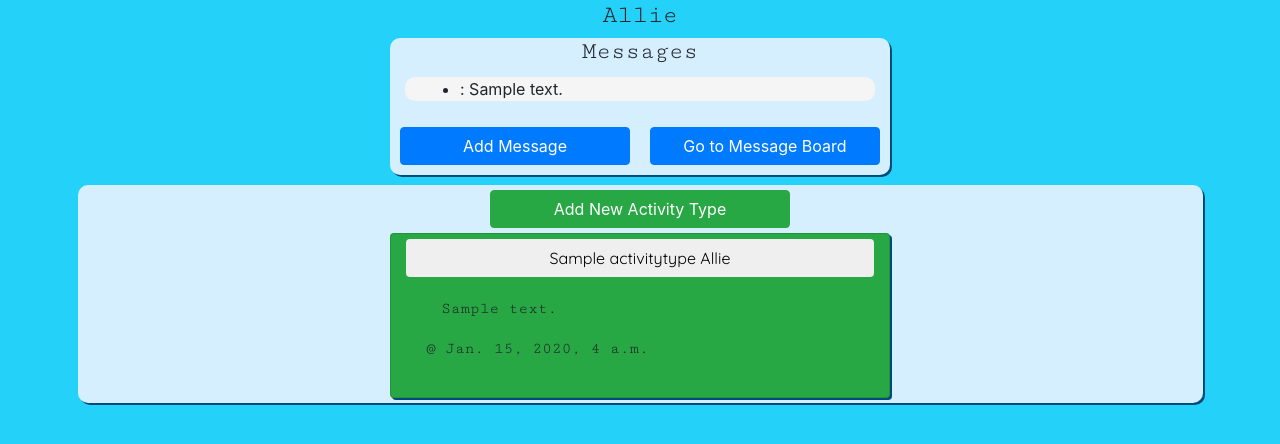
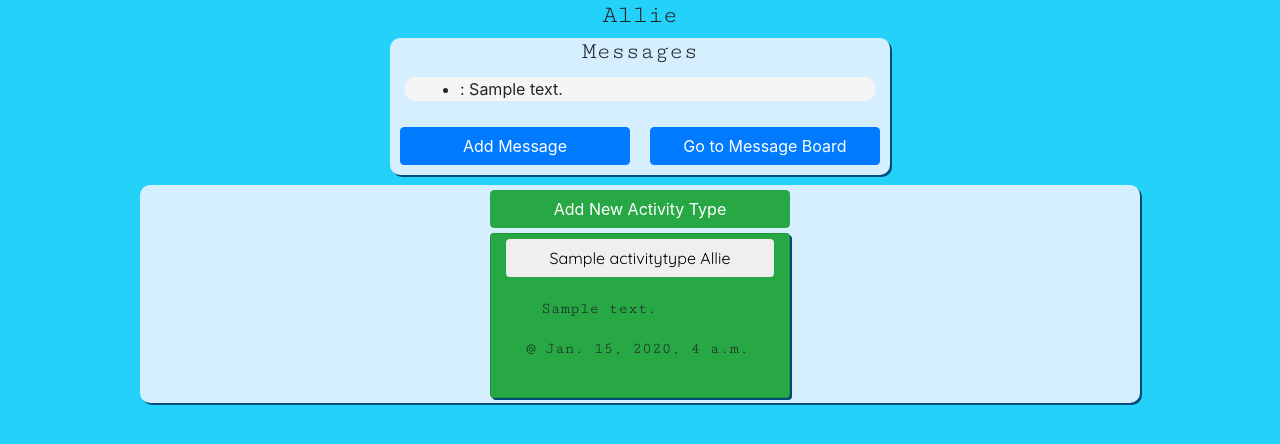
Before and after one commit to kirksudduth/PawPal, a Django app: page /pawpals/1 in a window 1280 px wide. Shown: the part 56-500 px from the top of the page. Run offline with Django 3.2, Linux system fonts and the light colour scheme; a user stored in the database is signed in; data comes from the database, SQL or seed files in the repository; tables that the repository leaves empty hold one stand-in row (values such as "Sample post"); parts of the project's set-up code (start-up, migrations or seed data) failed here and were passed over; some libraries are stand-ins or nearby versions.

Commit message:
changed width of cards so it will look better when multiples on one row

```diff
--- a/pawpalproject/pawpalapp/static/styles/base.css
+++ b/pawpalproject/pawpalapp/static/styles/base.css
@@ -67,7 +67,7 @@ img {
 
 .card {
   margin: 5px;
-  max-width: 500px;
+  max-width: 450px;
 }
 
 .buttons_container {
@@ -133,9 +133,18 @@ img {
     flex-flow: row wrap;
     background: #d6efff;
     border-radius: 10px;
-    max-width: 90%;
+    max-width: 1000px;
     margin-top: 10px;
     margin-bottom: 10px;
     box-shadow: 2px 2px #004b7a;
   }
+
+  .activity_types_list {
+    display: flex;
+    flex-direction: row;
+  }
+
+  .card {
+    max-width: 300px;
+  }
 }
```
